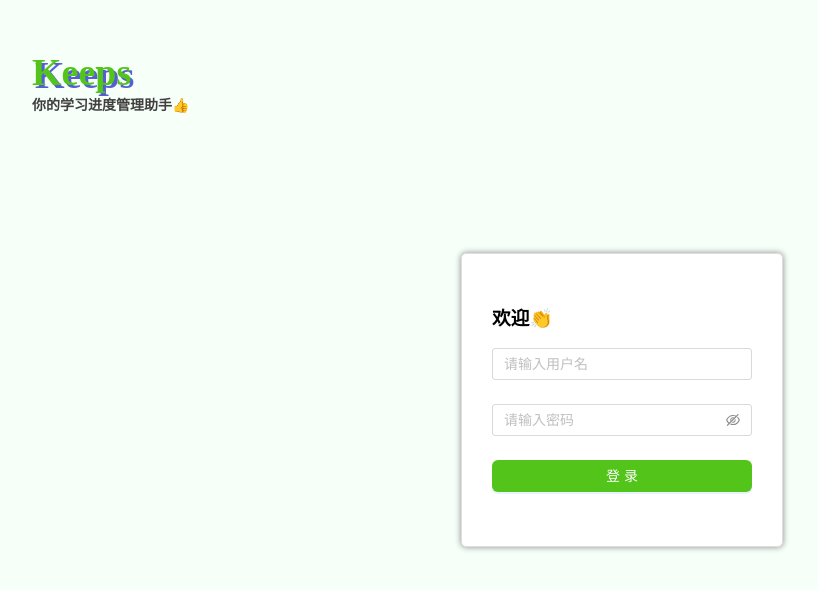
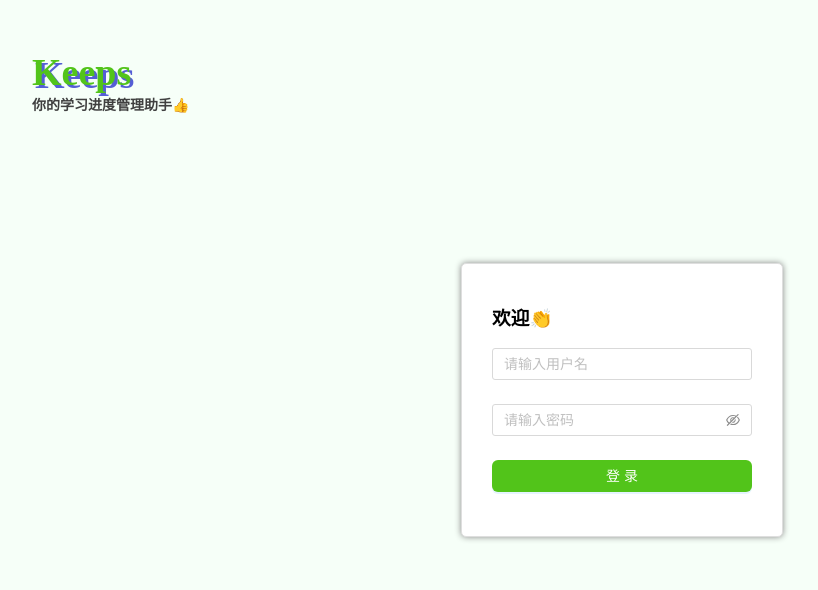
Before and after one commit to sangwell/keeps-frontend, a Vue app: page / in a window 1280 px wide. Shown: the top 590 px of the page, without its empty margins (18-836 px from the left). Built offline with nearby package versions, Linux system fonts and the light colour scheme.

Commit message:
Update LoginView.vue

```diff
--- a/src/views/LoginView.vue
+++ b/src/views/LoginView.vue
@@ -104,11 +104,10 @@ const login = () => {
 
 .login-layout {
   width: 260px;
-  //height: 300px;
   border: 1px solid #dedede;
   box-shadow: 0px 0px 6px 0px #898989;
   border-radius: 5px;
   background: #ffffff;
-  padding: 30px;
+  padding: 20px 30px;
 }
 </style>
```
